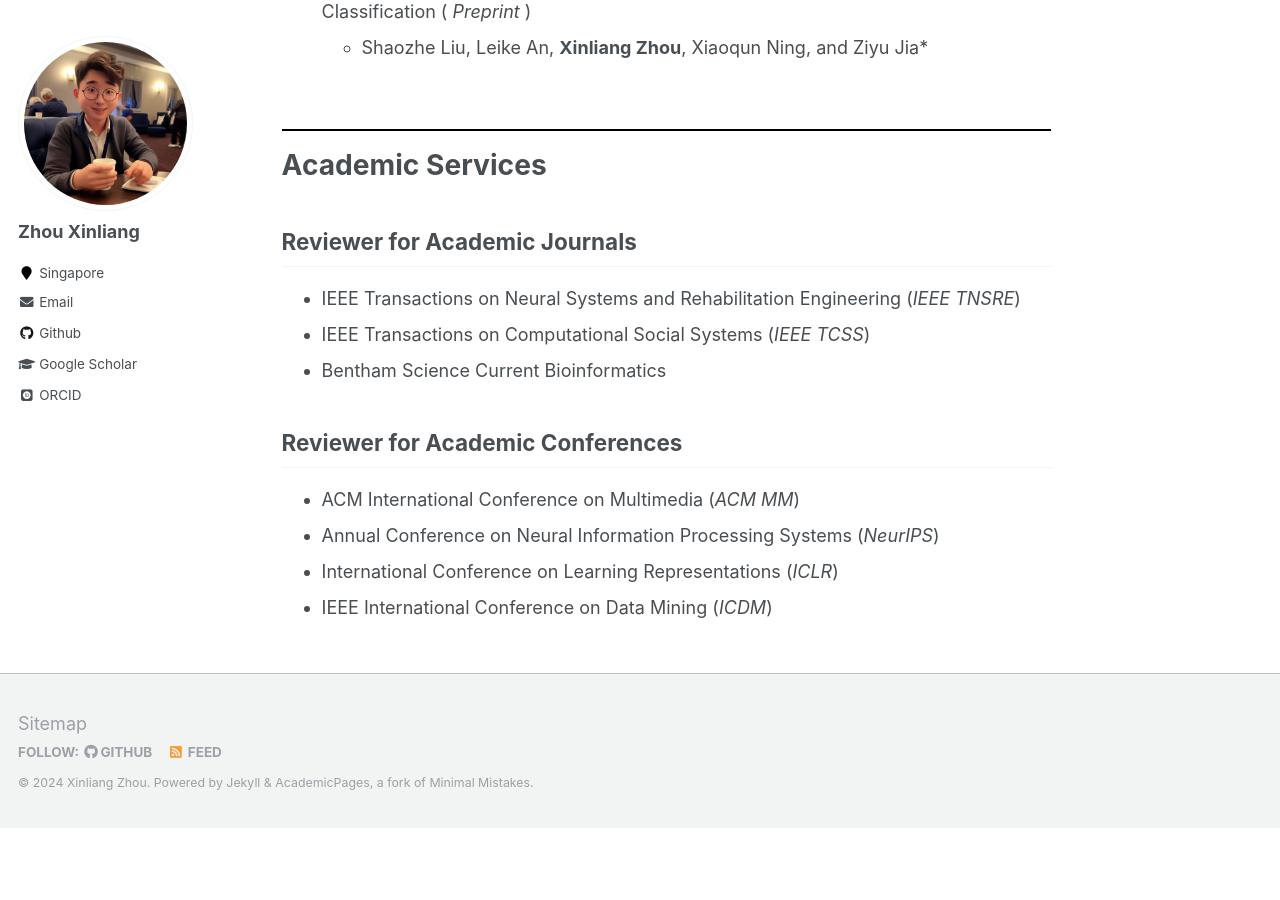
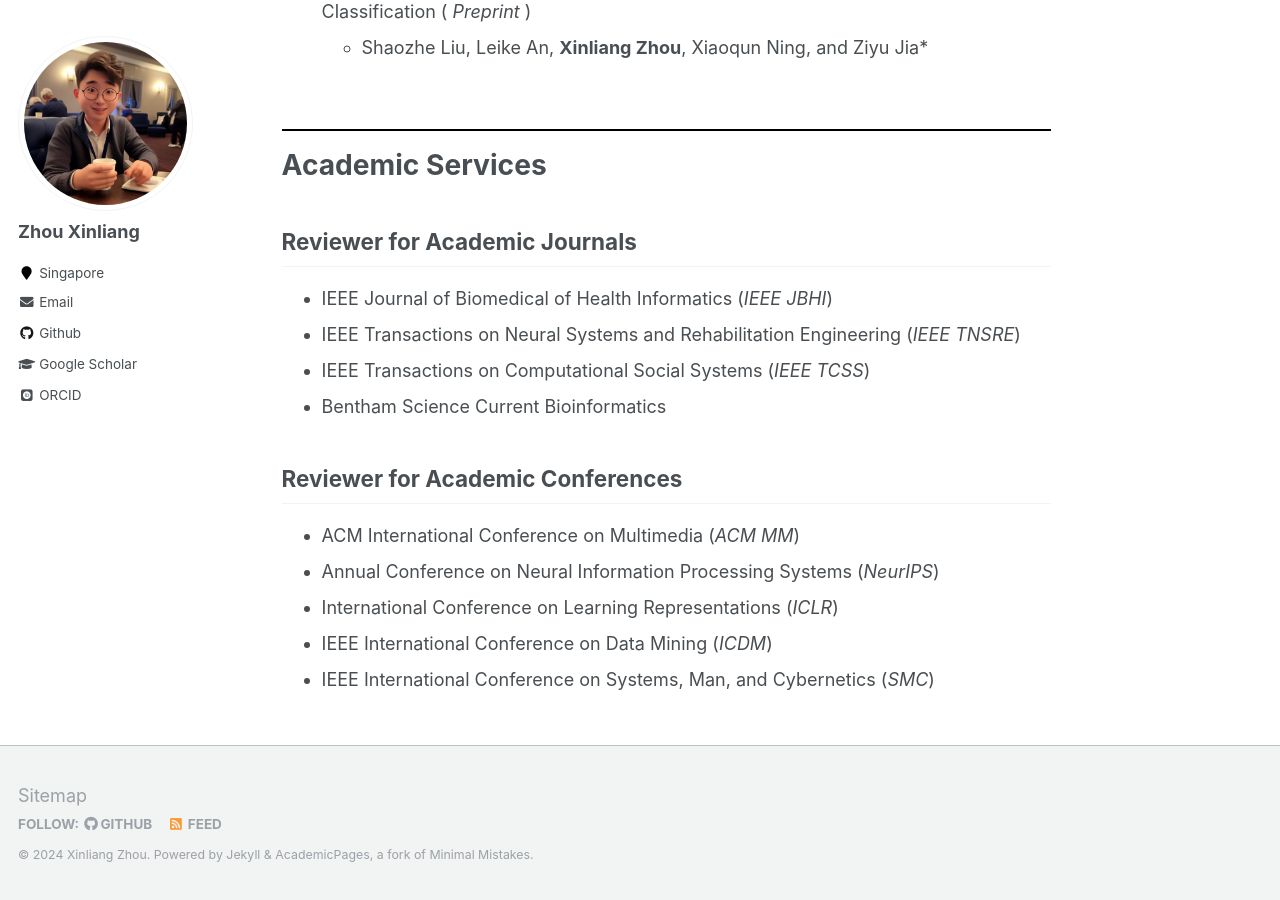
Before and after one commit to xinliangzhou/xinliangzhou.github.io, a Jekyll site: the page built from _pages/about.md, in a window 1280 px wide and 900 px high, scrolled down 1999 px. Built offline with Jekyll 4.4.1, drawn with Linux system fonts in a browser that asks for light colours; some web fonts are replaced; before the commit the page ends 2827 px from its top, so only the background shows below that; some of the changed text lies outside the part shown.

Commit message:
Update about.md

```diff
--- a/_pages/about.md
+++ b/_pages/about.md
@@ -8,7 +8,9 @@
   - /about.html
 ---
 
-I am a third year (Final year) PhD candidate at Nanyang Technological University (NTU), Singapore, developing innovative time series data mining, machine learning, and deep learning methods. My research focuses on advancing interpretable and robust artificial intelligence algorithms for physiological time series analysis, with particular interest in Electroencephalography (EEG) based Brain Computer Interfaces. Through my PhD work, I aim to create generalizable frameworks for reliable and trustworthy AI systems that can enable real-world healthcare and neural engineering applications. <a href="https://entuedu-my.sharepoint.com/:b:/g/personal/xinliang001_e_ntu_edu_sg/EXi6g9ocoV5Dvu4gEl7xDNABudsQUTPBSFp8TQy81MAPqA?e=aphIS1" style="color: pink;">Resume Here</a>
+I am a third year (Final year) PhD candidate at Nanyang Technological University (NTU), Singapore, developing innovative time series data mining, machine learning, and deep learning methods. My research focuses on advancing interpretable and robust artificial intelligence algorithms for physiological time series analysis, with particular interest in Electroencephalography (EEG) based Brain Computer Interfaces. Through my PhD work, I aim to create generalizable frameworks for reliable and trustworthy AI systems that can enable real-world healthcare and neural engineering applications.
+
+ <!-- <a href="https://entuedu-my.sharepoint.com/:b:/g/personal/xinliang001_e_ntu_edu_sg/EXi6g9ocoV5Dvu4gEl7xDNABudsQUTPBSFp8TQy81MAPqA?e=aphIS1" style="color: pink;">Resume Here</a> -->
 
   <span style="color: #F08080">*I'm open to any related collaboration, so feel free to contact me.*</span>
 
@@ -23,11 +25,11 @@
 Conference Papers
 ------
 1. VBH-GNN: Variational Bayesian Heterogeneous Graph Neural Networks for Cross-subject Emotion Recognition [[PDF]](https://openreview.net/pdf?id=EArTDUmILF)
-   - Chenyu Liu <sup>†</sup>, **Xinliang Zhou** <sup>†</sup>, Zhengri Zhu, Liming Zhai, Ziyu Jia<sup>*</sup>, and Yang Liu<br>
+   - **Xinliang Zhou** <sup>†</sup>, Chenyu Liu <sup>†</sup>,  Zhengri Zhu, Liming Zhai, Ziyu Jia<sup>*</sup>, and Yang Liu<br>
   <span style="color:#007CB0">*The Twelfth International Conference on Learning Representations ( ICLR 2024 )*</span>
 
 2. VSGT: Variational Spatial and Gaussian Temporal Graph Models for EEG-based Emotion Recognition     [[PDF]](https://www.researchgate.net/publication/379731227_VSGT_Variational_Spatial_and_Gaussian_Temporal_Graph_Models_for_EEG-based_Emotion_Recognition#fullTextFileContent)
-   - Chenyu Liu <sup>†</sup>, **Xinliang Zhou** <sup>†</sup>, Jiaping Xiao, Zhengri Zhu,  Liming Zhai, Ziyu Jia<sup>*</sup>, and Yang Liu<br>
+   - **Xinliang Zhou** <sup>†</sup>, Chenyu Liu <sup>†</sup>,  Jiaping Xiao, Zhengri Zhu,  Liming Zhai, Ziyu Jia<sup>*</sup>, and Yang Liu<br>
   <span style="color:#007CB0">*The 33rd International Joint Conference on Artificial Intelligence ( IJCAI 2024 )*</span>
 
 
@@ -89,6 +91,7 @@
 
 Reviewer for Academic Journals
 ------
+- IEEE Journal of Biomedical of Health Informatics (*IEEE JBHI*)
 - IEEE Transactions on Neural Systems and Rehabilitation Engineering (*IEEE TNSRE*)
 - IEEE Transactions on Computational Social Systems (*IEEE TCSS*)
 - Bentham Science Current Bioinformatics
@@ -99,6 +102,7 @@
 - Annual Conference on Neural Information Processing Systems (*NeurIPS*)
 - International Conference on Learning Representations (*ICLR*)
 - IEEE International Conference on Data Mining (*ICDM*)
+- IEEE International Conference on Systems, Man, and Cybernetics  (*SMC*)
 
 <!-- <br>
 <hr style="border: none; height: 2px; color: black; background-color: black;" />  -->
```
